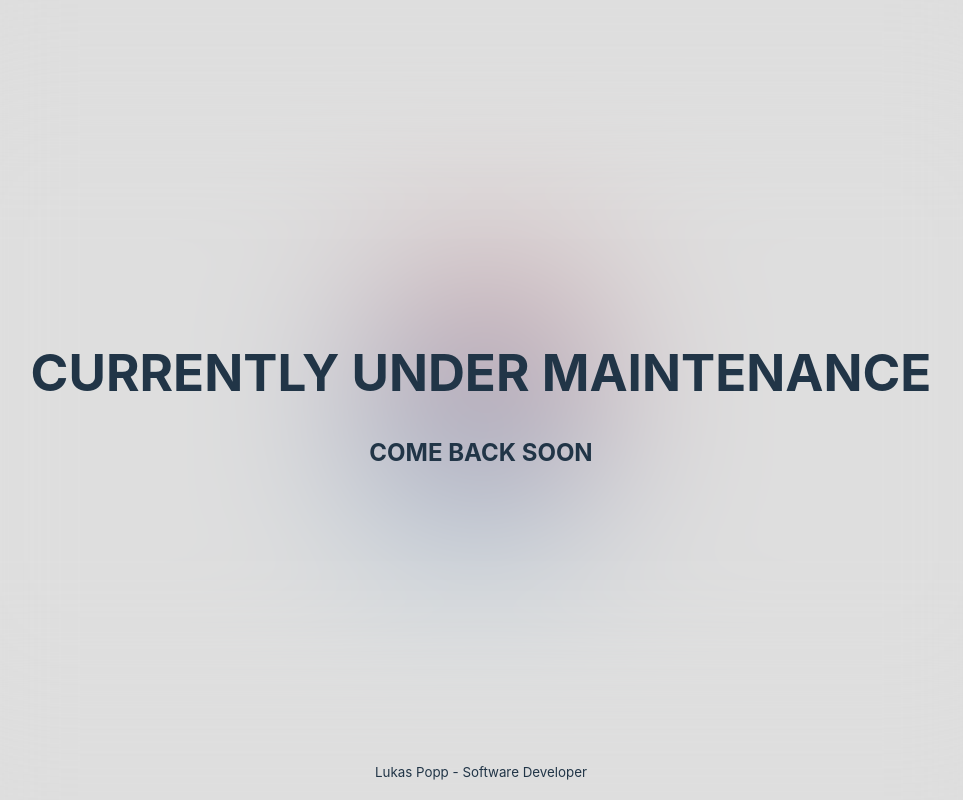
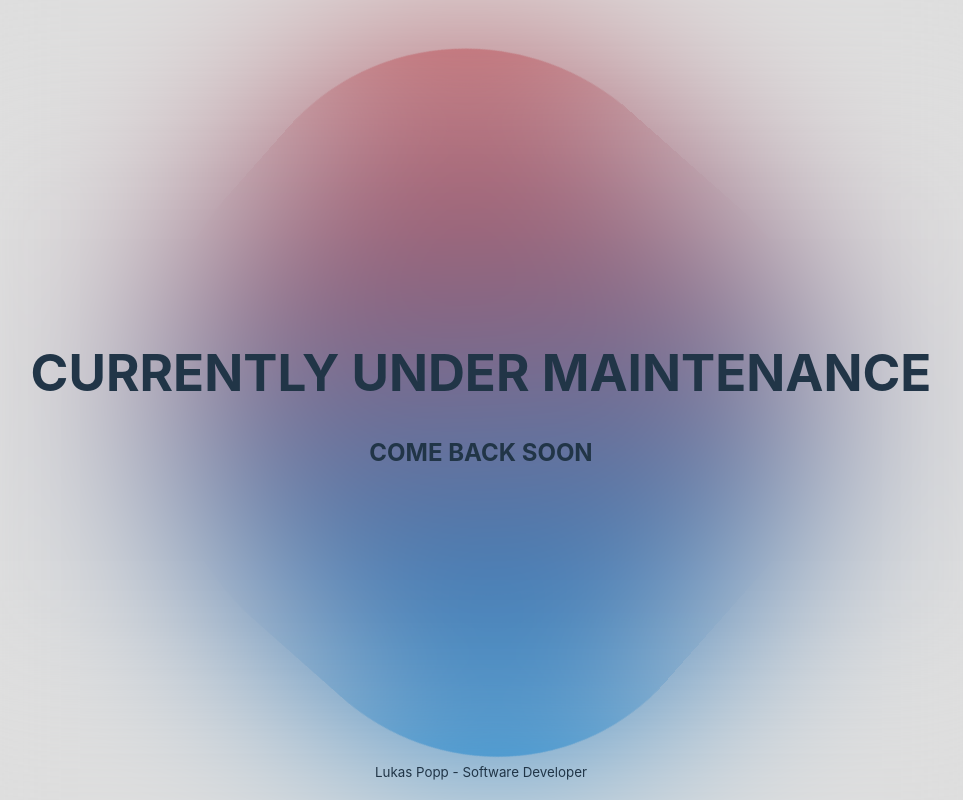
Before and after one commit to LukPopp0/lukpopp0.github.io, a React (Vite) app: page / in a window 1280 px wide. Shown: the whole page, without its empty margins (159-1122 px from the left). Built offline with nearby package versions, Linux system fonts and the light colour scheme.

Commit message:
Update blur effect Fix not blurry bar at the bottom when scrolling

```diff
--- a/src/components/mysticBlur.scss
+++ b/src/components/mysticBlur.scss
@@ -1,53 +1,53 @@
 @import "../styles/variables.scss";
 
 #mystic-blur {
-  position: absolute;
+  position: fixed;
   left: 0;
   top: 0;
-  width: 100%;
-  height: 100%;
+  width: 100vw;
+  height: 100vh;
+  z-index: -1;
+  overflow: hidden;
 
   #mystic-blob-container {
-    z-index: -1;
     position: absolute;
     left: 50%;
     top: 50%;
     transform: translate(-50%, -50%);
 
     #mystic-blob {
-      height: 20vh;
       aspect-ratio: 1;
-      border-radius: 20vh;
-      background: linear-gradient(0deg, $accent-2, $accent-3);
-      animation: rotating 10s linear infinite, scaling 7.5s linear infinite;
+      height: 40vw;
+      border-radius: 100%;
+      background: linear-gradient(45deg, $accent-2, $accent-3);
+      animation: rotating 15s linear infinite, scaling 7.5s linear infinite;
     }
 
   }
 
-  #mystic-blur {
-    z-index: -1;
-    position: absolute;
-    width: 100%;
-    height: 100%;
+  #blur-element {
+    position: fixed;
+    left: 0;
+    top: 0;
+    width: 100vw;
+    height: 100vh;
     backdrop-filter: blur(100px);
   }
 
   @keyframes rotating {
     from {
       rotate: 0deg;
-      scale: 1.2 1;
     }
 
     to {
       rotate: 360deg;
-      scale: 1.2 1;
     }
 
   }
 
   @keyframes scaling {
     0% {
-      scale: 1.2 1;
+      scale: 1.5 1;
     }
 
     50% {
@@ -55,7 +55,7 @@
     }
 
     100% {
-      scale: 1.2 1;
+      scale: 1.5 1;
     }
   }
 }
--- a/src/components/mysticBlur.tsx
+++ b/src/components/mysticBlur.tsx
@@ -3,25 +3,56 @@ import './mysticBlur.scss';
 
 export const MysticBlur = () => {
   const mysticBlobContainer = useRef<HTMLDivElement>(null);
+  const mysticBlob = useRef<HTMLDivElement>(null);
 
+  // Add event listener to follow the cursor
   useEffect(() => {
     if (!mysticBlobContainer.current) return;
+
     document.body.onpointermove = ev => {
       if (!mysticBlobContainer.current) return;
+
       const { clientX, clientY } = ev;
       mysticBlobContainer.current.animate(
         { left: `${clientX}px`, top: `${clientY}px` },
         { duration: 2000, fill: 'forwards' }
       );
     };
+
+    return () => {
+      document.body.onpointermove = null;
+    };
+  }, []);
+
+  // Add border radius animation
+  useEffect(() => {
+    if (!mysticBlob.current) return;
+
+    const animationDurationInMs = 2000;
+    mysticBlob.current.style.transition = `border-radius ${animationDurationInMs}ms cubic-bezier(0.455, 0.03, 0.515, 0.955)`;
+
+    const min = 20,
+      max = 50;
+    const interval = setInterval(() => {
+      if (!mysticBlob.current) return;
+
+      const tl = Math.floor(Math.random() * (max - min) + min);
+      const tr = Math.floor(Math.random() * (max - min) + min);
+      const br = Math.floor(Math.random() * (max - min) + min);
+      const bl = Math.floor(Math.random() * (max - min) + min);
+      const borderRadius = `${tl}% ${tr}% ${br}% ${bl}%`;
+      mysticBlob.current.style.borderRadius = borderRadius;
+    }, animationDurationInMs);
+
+    return () => clearInterval(interval);
   }, []);
 
   return (
     <div id="mystic-blur">
       <div id="mystic-blob-container" ref={mysticBlobContainer}>
-        <div id="mystic-blob" />
+        <div id="mystic-blob" ref={mysticBlob} />
       </div>
-      <div id="mystic-blur" />
+      <div id="blur-element" />
     </div>
   );
 };
--- a/src/styles/variables.scss
+++ b/src/styles/variables.scss
@@ -1,5 +1,5 @@
 $main-color: #111111;
 $main-color-inverse: #dedede;
 $accent-1: #213547;
-$accent-2: #e33c34;
-$accent-3: #179be8;
+$accent-2: #df4b44;
+$accent-3: #0091e5;
```
